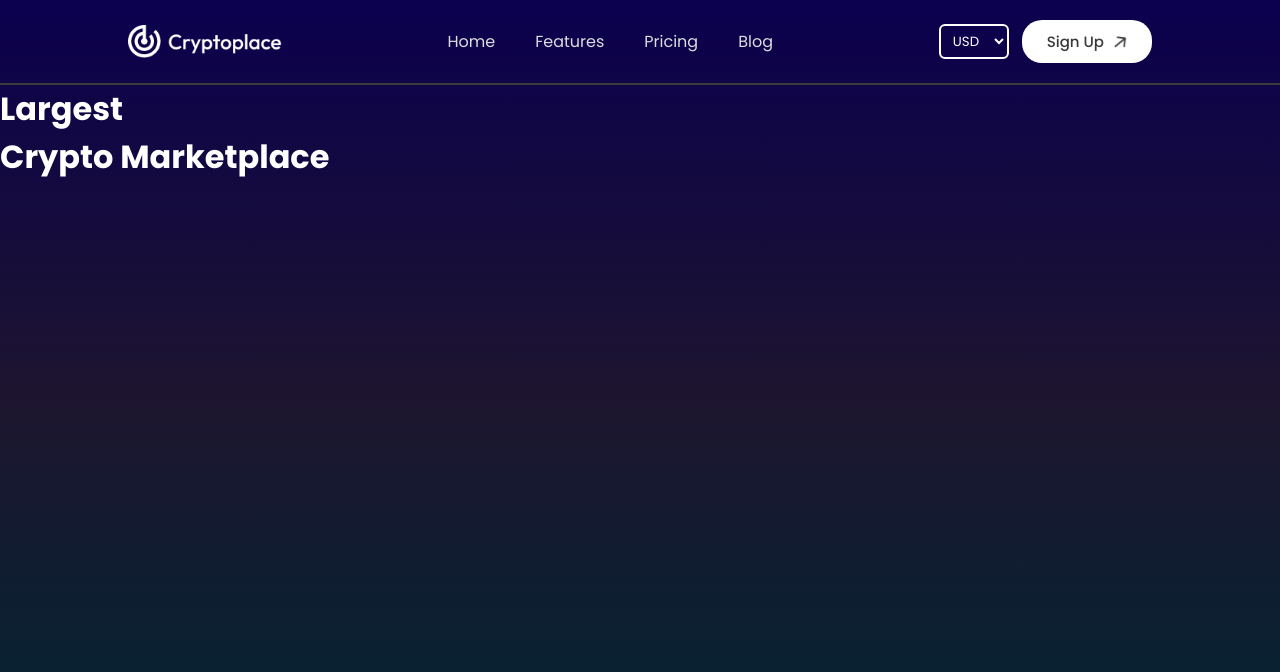
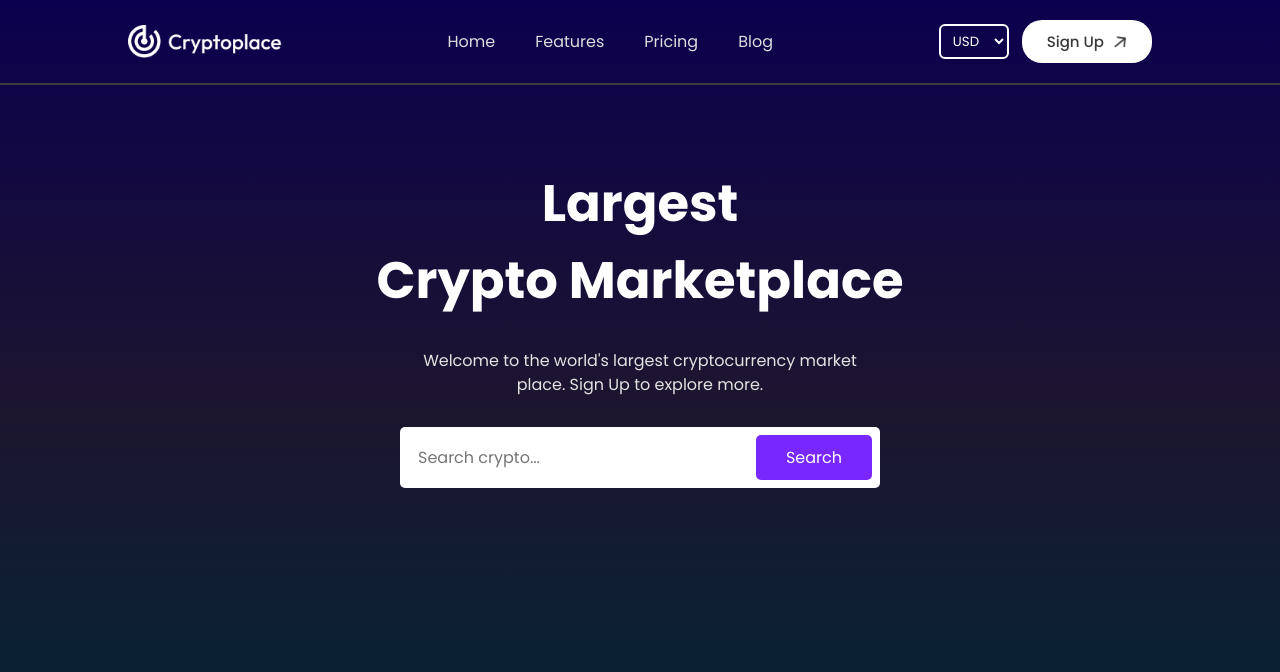
Before and after one commit to Rheno001/cryptotrack, a React (Vite) app: page / in a window 1280 px wide. Shown: the top 672 px of the page. Built offline with nearby package versions, Linux system fonts and the light colour scheme.

Commit message:
form styling done

```diff
--- a/src/pages/Home/home.css
+++ b/src/pages/Home/home.css
@@ -0,0 +1,49 @@
+.home{
+    padding: 0 10px;
+    padding-bottom: 100px;
+}
+.hero{
+    max-width: 600px;
+    margin: 80px auto;
+    display: flex;
+    flex-direction: column;
+    align-items: center;
+    text-align: center;
+    gap: 30px;
+}
+.hero h1{
+    font-size: max(4vw, 36px);
+}
+.hero p{
+    width: 75%;
+    color: #e3e3e3;
+    line-height: 1.5;
+}
+.hero form{
+    padding: 8px;
+    width: 80%;
+    background-color: #fff;
+    border-radius: 5px;
+    font-size: 20px;
+    display: flex;
+    justify-content: space-between;
+    align-items: center;
+    gap: 10px;
+}
+.hero input{
+    flex: 1;
+    font-size: 16px;
+    outline: none;
+    border: none;
+    padding-left: 10px;
+}
+.hero button{
+    border: none;
+    background-color: #7927ff;
+    color: #fff;
+    font-size: 16px;
+    padding: 10px 30px;
+    border-radius: 5px;
+    cursor: pointer;
+
+}
--- a/src/pages/Home/home.jsx
+++ b/src/pages/Home/home.jsx
@@ -6,6 +6,11 @@
     <div className='home'>
       <div className="hero">
         <h1>Largest <br /> Crypto Marketplace</h1>
+        <p>Welcome to the world's largest cryptocurrency market place. Sign Up to explore more.</p>
+        <form action="">
+          <input type="text" placeholder='Search crypto...' />
+          <button type='submit'>Search</button>
+        </form>
       </div>
     </div>
   )
```
